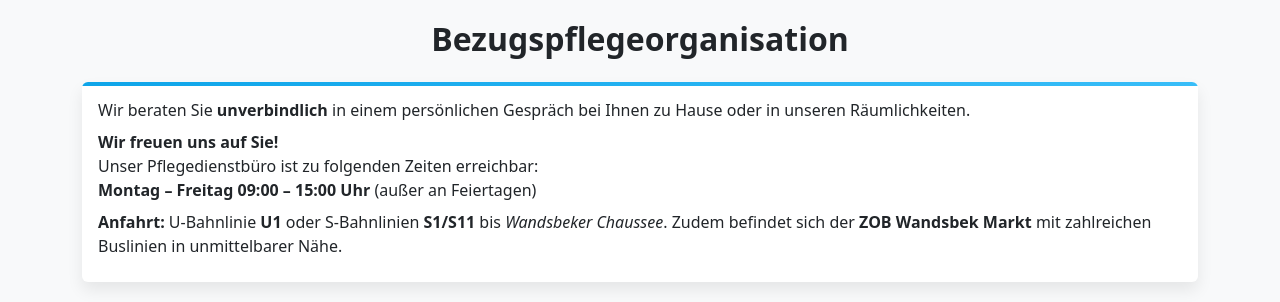
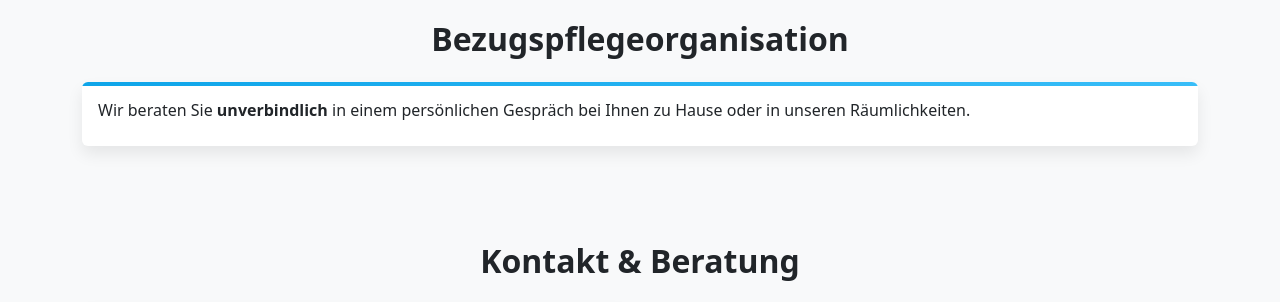
Before and after one commit to iumahboobi/el_pflegeDienst, a plain HTML site: page index.html in a window 1280 px wide. Shown: the part 2520-2822 px from the top of the page. Drawn offline with nearby package versions, Linux system fonts and the light colour scheme.

Commit message:
wir freuen uns auf sie gelöscht

```diff
--- a/index.html
+++ b/index.html
@@ -263,16 +263,6 @@
           Wir beraten Sie <strong>unverbindlich</strong> in einem persönlichen Gespräch bei Ihnen zu Hause oder in
           unseren Räumlichkeiten.
         </p>
-        <p class="mb-2">
-          <strong>Wir freuen uns auf Sie!</strong><br>
-          Unser Pflegedienstbüro ist zu folgenden Zeiten erreichbar:<br>
-          <strong>Montag – Freitag 09:00 – 15:00 Uhr</strong> (außer an Feiertagen)
-        </p>
-        <p class="mb-2">
-          <strong>Anfahrt:</strong> U-Bahnlinie <strong>U1</strong> oder S-Bahnlinien <strong>S1/S11</strong> bis
-          <em>Wandsbeker Chaussee</em>. Zudem befindet sich der <strong>ZOB Wandsbek Markt</strong> mit zahlreichen
-          Buslinien in unmittelbarer Nähe.
-        </p>
       </div>
     </div>
   </div>
```
